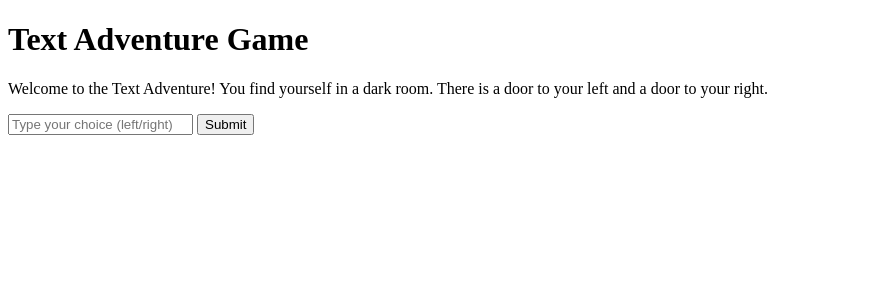
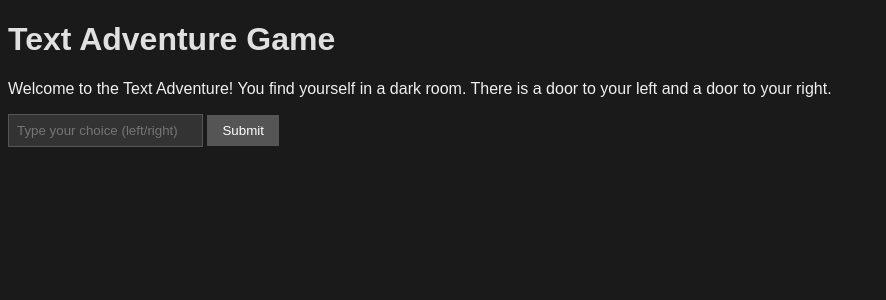
Before and after one commit to kmedya-dev/my_pygame, a Flask app: page / in a window 1280 px wide. Shown: the top 300 px of the page, without its empty margins (0-886 px from the left). Run offline with Flask 3, Linux system fonts and the light colour scheme.

Commit message:
Apply dark theme to game.html

```diff
--- a/templates/game.html
+++ b/templates/game.html
@@ -2,6 +2,32 @@
 <html>
 <head>
     <title>Text Adventure Game</title>
+    <style>
+        body {
+            background-color: #1a1a1a;
+            color: #f0f0f0;
+            font-family: sans-serif;
+        }
+        h1 {
+            color: #e0e0e0;
+        }
+        input[type="text"] {
+            background-color: #333;
+            color: #f0f0f0;
+            border: 1px solid #555;
+            padding: 8px;
+        }
+        input[type="submit"] {
+            background-color: #555;
+            color: white;
+            border: none;
+            padding: 8px 15px;
+            cursor: pointer;
+        }
+        input[type="submit"]:hover {
+            background-color: #777;
+        }
+    </style>
 </head>
 <body>
     <h1>Text Adventure Game</h1>
```
